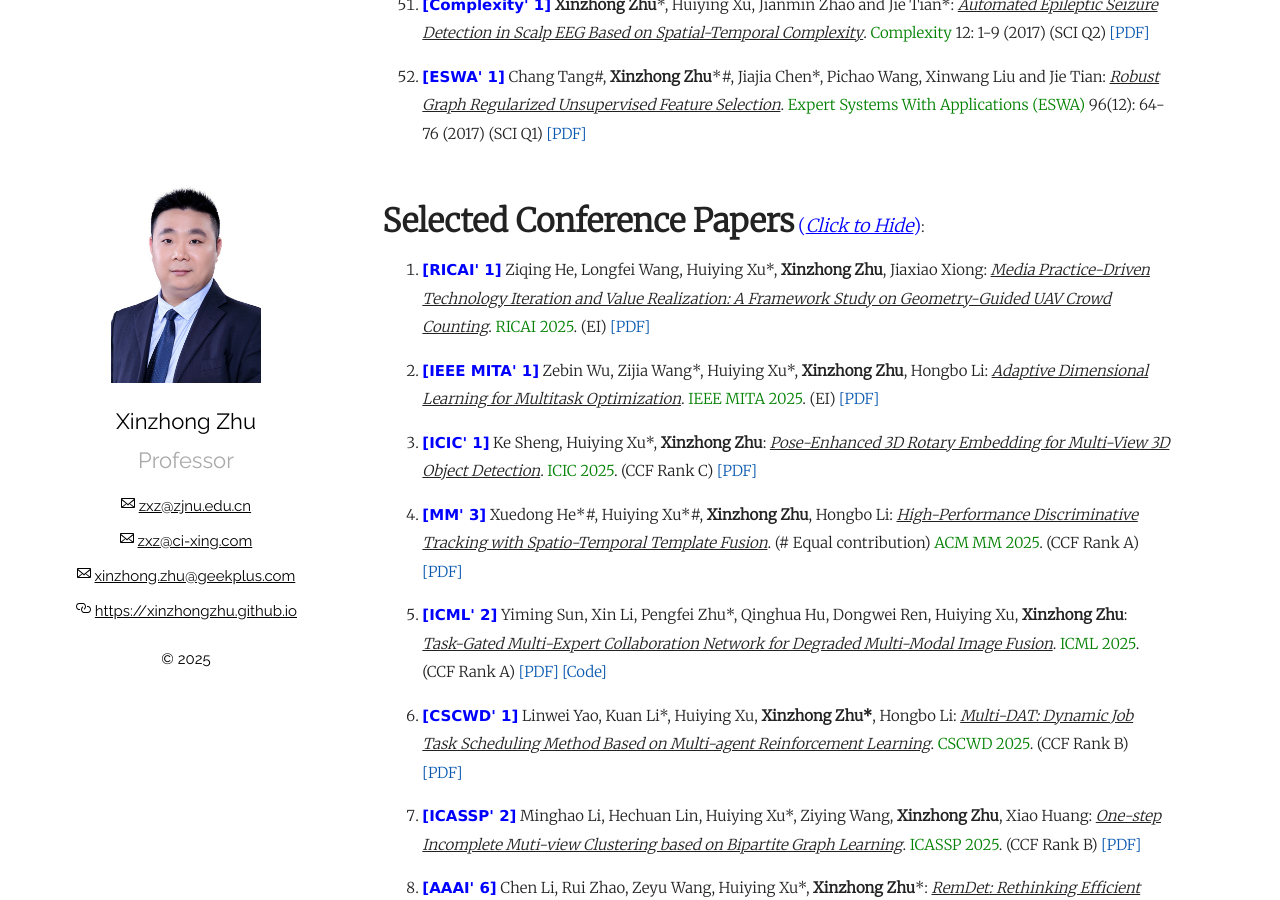
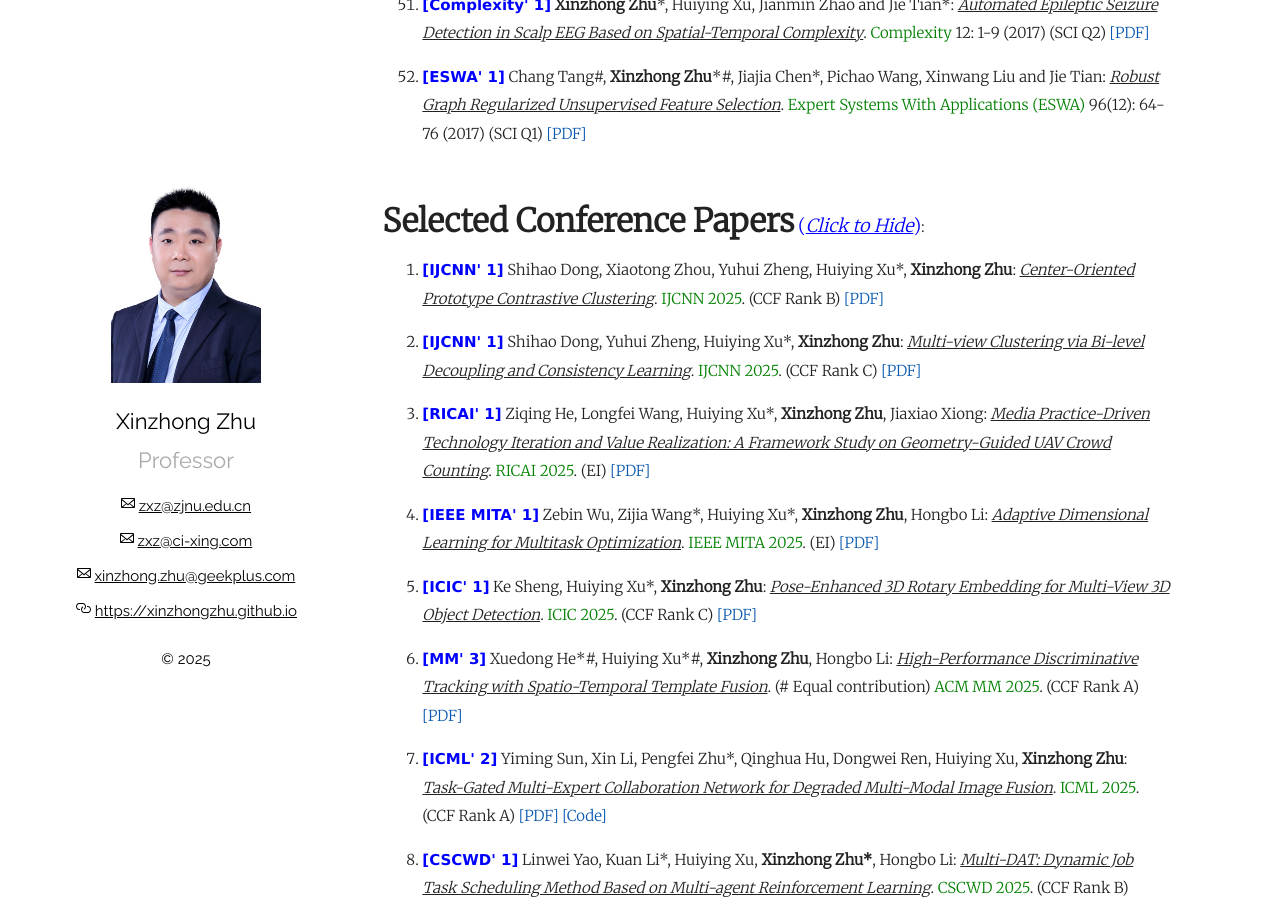
Before and after one commit to xinzhongzhu/xinzhongzhu.github.io, a Jekyll site: the page built from index.md, in a window 1280 px wide and 900 px high, scrolled down 5951 px. Built offline with Jekyll 4.4.1, drawn with Linux system fonts in a browser that asks for light colours.

Commit message:
Update index.md

```diff
--- a/index.md
+++ b/index.md
@@ -151,6 +151,10 @@ Please drop me a message by email: <u>zxz@zjnu.edu.cn</u> or <u>zxz@ci-xing.com<
   <p>
     <ol>
 
+<p style="margin-top: 8px;"><li><font face="verdana" color="blue"><b>[IJCNN' 1]</b></font> Shihao Dong, Xiaotong Zhou, Yuhui Zheng, Huiying Xu*, <b>Xinzhong Zhu</b>: <i><u>Center-Oriented Prototype Contrastive Clustering</u></i>. <font color="green">IJCNN 2025</font>. (CCF Rank B) <a href = "https://xinzhongzhu.github.io/document/Center-Oriented Prototype Contrastive Clustering.pdf">[PDF]</a> </li></p>
+
+<p style="margin-top: 8px;"><li><font face="verdana" color="blue"><b>[IJCNN' 1]</b></font> Shihao Dong, Yuhui Zheng, Huiying Xu*, <b>Xinzhong Zhu</b>: <i><u>Multi-view Clustering via Bi-level Decoupling and Consistency Learning</u></i>. <font color="green">IJCNN 2025</font>. (CCF Rank C) <a href = "https://xinzhongzhu.github.io/document/Multi-view Clustering via Bi-level Decoupling and Consistency Learning.pdf">[PDF]</a> </li></p>
+
 <p style="margin-top: 8px;"><li><font face="verdana" color="blue"><b>[RICAI' 1]</b></font> Ziqing He, Longfei Wang, Huiying Xu*, <b>Xinzhong Zhu</b>, Jiaxiao Xiong: <i><u>Media Practice-Driven Technology Iteration and Value Realization: A Framework Study on Geometry-Guided UAV Crowd Counting</u></i>. <font color="green">RICAI 2025</font>. (EI) <a href = "https://xinzhongzhu.github.io/document/Media Practice-Driven Technology Iteration.pdf">[PDF]</a> </li></p>
 
 <p style="margin-top: 8px;"><li><font face="verdana" color="blue"><b>[IEEE MITA' 1]</b></font> Zebin Wu, Zijia Wang*, Huiying Xu*, <b>Xinzhong Zhu</b>, Hongbo Li: <i><u>Adaptive Dimensional Learning for Multitask Optimization</u></i>. <font color="green">IEEE MITA 2025</font>. (EI) <a href = "https://xinzhongzhu.github.io/document/ADLMTO.pdf">[PDF]</a> </li></p>
```
